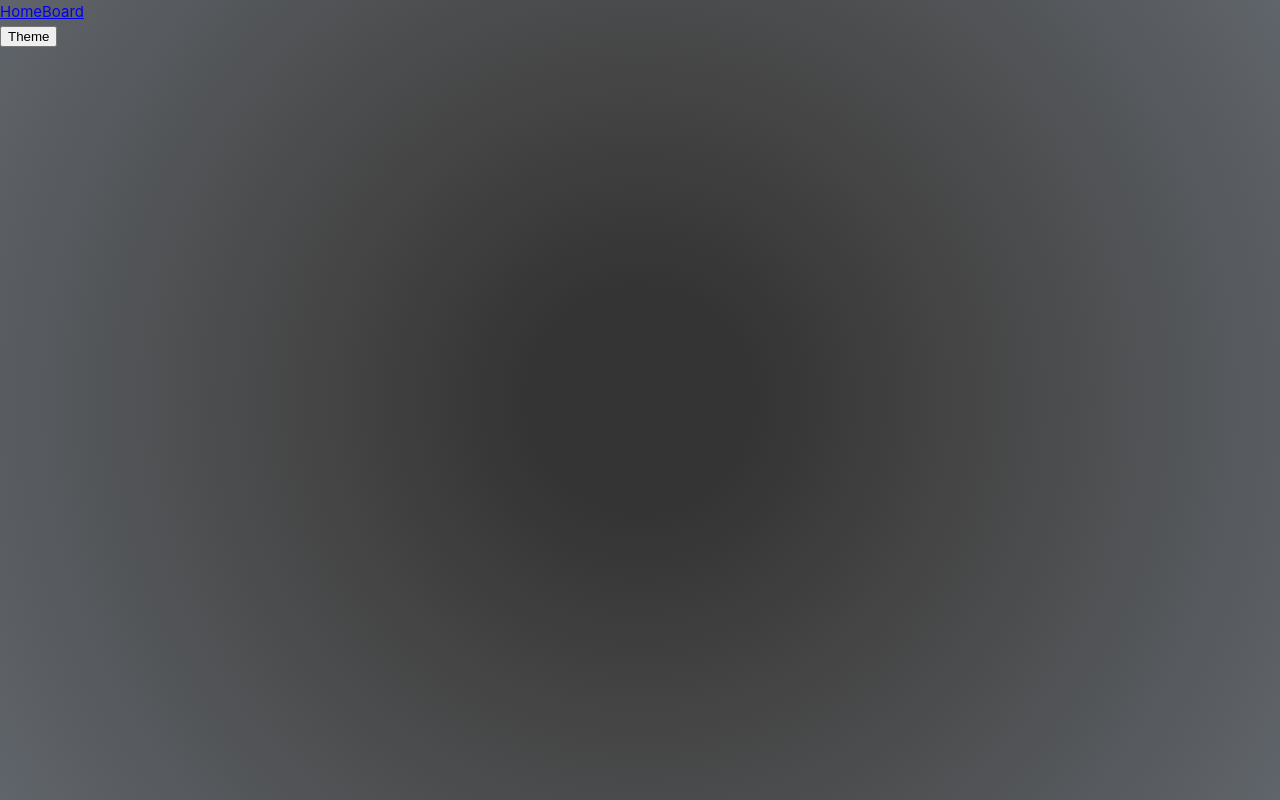
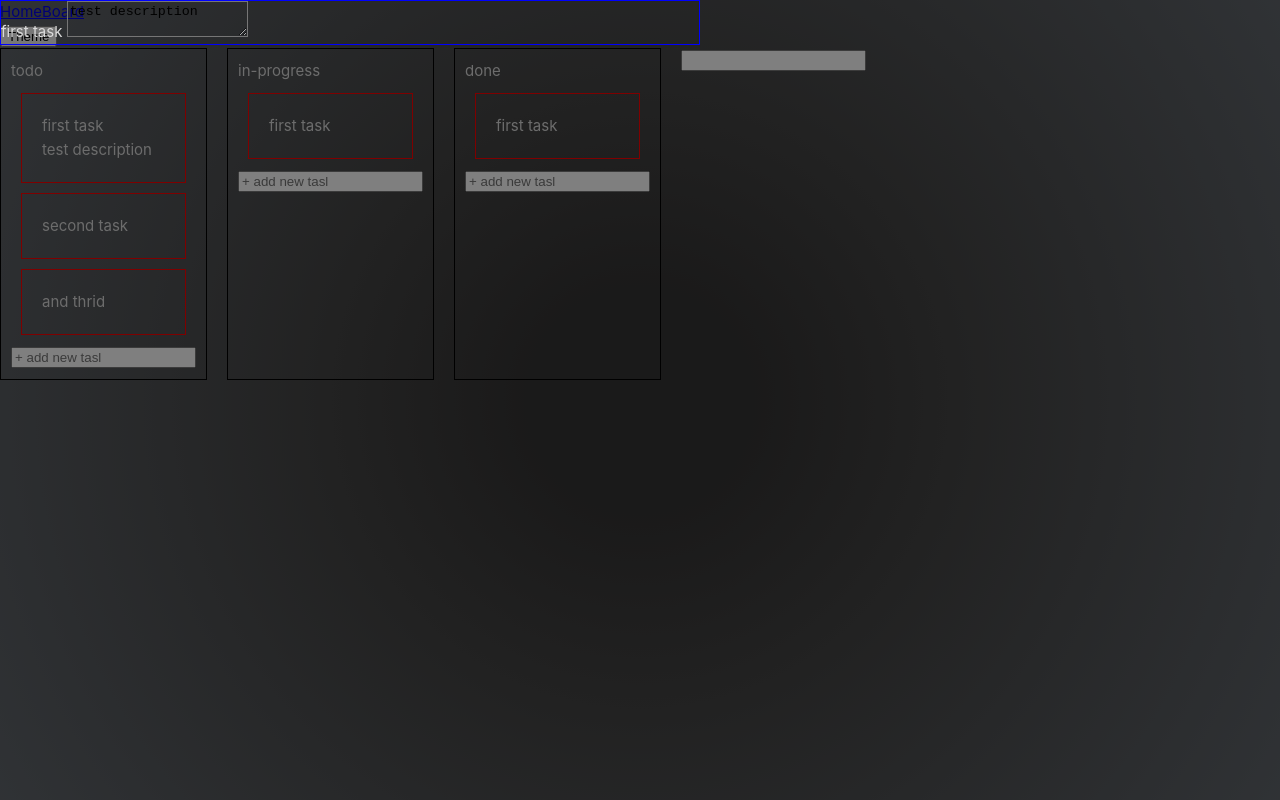
Before and after one commit to orlovse/Craboard, a Vue app: page /board/1/task/1 in a window 1280 px wide. Before the commit this address had no page. Built offline with nearby package versions, Linux system fonts and the light colour scheme.

Commit message:
Refactor components

```diff
--- a/src/components/BoardColumn.vue
+++ b/src/components/BoardColumn.vue
@@ -1,18 +1,19 @@
 <script setup lang="ts">
-import { useBoardsStore, type Column } from "@/stores/boards";
+import { useBoardsStore, type ColumnType } from "@/stores/boards";
 
 import ColumnTask from "./ColumnTask.vue";
 import CustomDrop from "./CustomDrop.vue";
-import CustomDrag, { type TransferDataType } from "./CustomDrag.vue";
+import CustomDrag from "./CustomDrag.vue";
+import { useMoveTaskOrColumn } from "@/composables/useMoveTaskOrColumn";
 
 interface IProps {
-  column: Column;
+  column: ColumnType;
   columnIndex: number;
 }
 
 const boardStore = useBoardsStore();
 
-const { createTask, moveColumn: moveColumnAction } = boardStore;
+const { createTask } = boardStore;
 
 const addNewTask = (e: any, tasks: any) => {
   createTask(tasks, e?.target?.value);
@@ -21,15 +22,14 @@ const addNewTask = (e: any, tasks: any) => {
 
 const props = defineProps<IProps>();
 
-const moveColumn = (transferData: TransferDataType) => {
-  const { fromColumnIndex } = transferData;
-
-  moveColumnAction(fromColumnIndex, props.columnIndex);
-};
+const { moveTaskOrColumn } = useMoveTaskOrColumn({
+  columnIndex: props.columnIndex,
+  column: props.column,
+});
 </script>
 
 <template>
-  <CustomDrop @drop="moveColumn">
+  <CustomDrop @drop="moveTaskOrColumn">
     <CustomDrag
       class="column"
       :transferData="{ type: 'column', fromColumnIndex: columnIndex }"
--- a/src/components/ColumnTask.vue
+++ b/src/components/ColumnTask.vue
@@ -1,50 +1,35 @@
 <script setup lang="ts">
 import { useRouter } from "vue-router";
 
-import type { Column, Task } from "@/stores/boards";
-import { useBoardsStore } from "@/stores/boards";
+import type { ColumnType, TaskType } from "@/stores/boards";
 
-import CustomDrag, { type TransferDataType } from "./CustomDrag.vue";
+import CustomDrag from "./CustomDrag.vue";
 import CustomDrop from "./CustomDrop.vue";
+import { useMoveTaskOrColumn } from "@/composables/useMoveTaskOrColumn";
 
 interface IProps {
-  task: Task;
+  task: TaskType;
   taskIndex: number;
   columnIndex: number;
-  column: Column;
+  column: ColumnType;
 }
 
 const props = defineProps<IProps>();
 
 const router = useRouter();
 
-const boardStore = useBoardsStore();
-
-const { moveTask: moveTaskAction, getBoardByName } = boardStore;
-
-const selectedBoard = getBoardByName("first");
-
 const openTaskModal = (taskId: string) => {
-  router.push({ name: "task", params: { id: taskId } });
+  router.push({ name: "task", params: { taskId } });
 };
 
-const moveTask = (transferData: TransferDataType) => {
-  const { fromColumnIndex, fromTaskIndex } = transferData;
-
-  const fromTasks =
-    (selectedBoard && selectedBoard[fromColumnIndex]?.tasks) || [];
-
-  moveTaskAction(
-    fromTasks,
-    props.column?.tasks,
-    fromTaskIndex || 0,
-    props.taskIndex
-  );
-};
+const { moveTaskOrColumn } = useMoveTaskOrColumn({
+  column: props.column,
+  taskIndex: props.taskIndex || 0,
+});
 </script>
 
 <template>
-  <CustomDrop @drop="moveTask">
+  <CustomDrop @drop="moveTaskOrColumn">
     <CustomDrag
       class="taskCard"
       :transferData="{
--- a/src/components/CustomDrag.vue
+++ b/src/components/CustomDrag.vue
@@ -17,7 +17,6 @@ const onDrag = (event: DragEvent) => {
   if (dataTransfer) {
     dataTransfer.effectAllowed = "move";
     dataTransfer.dropEffect = "move";
-    console.log("props", props.transferData);
 
     dataTransfer.setData("payload", JSON.stringify(props.transferData));
   }
--- /dev/null
+++ b/src/composables/useMoveTaskOrColumn.ts
@@ -0,0 +1,47 @@
+import { computed } from "vue";
+import { useRoute } from "vue-router";
+
+import type { TransferDataType } from "@/components/CustomDrag.vue";
+import { useBoardsStore, type ColumnType } from "@/stores/boards";
+
+type UseMoveTaskOrColumnType = {
+  column?: ColumnType;
+  columnIndex?: number;
+  taskIndex?: number;
+};
+
+export const useMoveTaskOrColumn = (props: UseMoveTaskOrColumnType) => {
+  const { column, columnIndex, taskIndex } = props;
+
+  const boardStore = useBoardsStore();
+  const route = useRoute();
+
+  const {
+    moveTask: moveTaskAction,
+    moveColumn: moveColumnAction,
+    getBoardById,
+  } = boardStore;
+
+  const boardId = computed(() => {
+    return route.params.boardId as string;
+  });
+
+  const selectedBoard = getBoardById(boardId.value);
+
+  const moveTaskOrColumn = (transferData: TransferDataType) => {
+    const { type, fromColumnIndex, fromTaskIndex } = transferData;
+
+    if (type === "column" && columnIndex) {
+      moveColumnAction(fromColumnIndex, columnIndex);
+    }
+
+    if (type === "task" && column) {
+      const fromTasks =
+        (selectedBoard && selectedBoard[fromColumnIndex]?.tasks) || [];
+
+      moveTaskAction(fromTasks, column, fromTaskIndex || 0, taskIndex || 0);
+    }
+  };
+
+  return { moveTaskOrColumn };
+};
--- a/src/main.ts
+++ b/src/main.ts
@@ -9,4 +9,6 @@ const app = createApp(App);
 app.use(createPinia());
 app.use(router);
 
-app.mount("#app");
+router.isReady().then(() => {
+  app.mount("#app");
+});
--- a/src/router/index.ts
+++ b/src/router/index.ts
@@ -20,12 +20,12 @@ const router = createRouter({
       component: () => import("../views/AboutView.vue"),
     },
     {
-      path: "/board",
+      path: "/board/:boardId",
       name: "board",
       component: AboutView,
       children: [
         {
-          path: "task/:id",
+          path: "task/:taskId",
           name: "task",
           component: TaskView,
         },
--- a/src/stores/boards.ts
+++ b/src/stores/boards.ts
@@ -1,3 +1,4 @@
+import router from "@/router";
 import { defineStore } from "pinia";
 
 const boardList = [
@@ -48,67 +49,76 @@ const boardList = [
   },
 ];
 
-export type Task = {
+export type TaskType = {
   description: string;
   name: string;
   id: string;
   userAssigned: null;
 };
 
-export type Column = {
+export type ColumnType = {
   name: string;
-  tasks: Task[];
+  tasks: TaskType[];
 };
 
-export type BoardsState = {
-  loading: false;
-  boards:
-    | {
-        boardId: string;
-        boardName: string;
-        boardContent: Column[];
-      }[]
-    | null;
+export type BoardType = {
+  boardName: string;
+  boardContent: ColumnType[];
+};
+
+export type BoardsHashType = {
+  [boardId: string]: BoardType;
+};
+
+export type BoardsStateType = {
+  loading: boolean;
+  boards: BoardsHashType | null;
 };
 
 export const useBoardsStore = defineStore({
   id: "boards",
   state: () =>
     ({
-      boards: [
-        {
-          boardId: "12345",
-          boardName: "first",
-          boardContent: boardList,
-        },
-      ],
-    } as BoardsState),
+      boards: null,
+      loading: false,
+    } as BoardsStateType),
   getters: {
-    getBoardByName: (state) => {
-      return (boardName: string) => {
+    getBoardById: (state) => {
+      return (boardId: string) => {
         const { boards } = state;
 
         if (boards) {
-          const selectedBoard = boards.find((board) => {
-            return board.boardName === boardName;
-          });
-
-          return selectedBoard?.boardContent;
+          return boards[boardId]?.boardContent;
         }
       };
     },
   },
   actions: {
-    getBoards() {
-      // this.boards = [
-      //   {
-      //     boardId: "12345",
-      //     boardName: "first",
-      //     boardContent: boardList,
-      //   },
-      // ];
+    getBoardsList() {
+      return [
+        { boadrId: "1111", boardName: "First Board" },
+        { boadrId: "2222", boardName: "Second Board" },
+        { boadrId: "3333", boardName: "Third Board" },
+      ];
     },
-    createTask(tasks: Task[], taskName: string) {
+    getBoard() {
+      this.loading = true;
+
+      const boardId = router.currentRoute.value.params.boardId as string;
+
+      setTimeout(() => {
+        this.boards = {
+          ...this.boards,
+          [boardId]: {
+            boardName: "First Board",
+            boardContent: boardList,
+          },
+        };
+
+        this.loading = false;
+      }, 1000);
+    },
+    createTask(tasks: TaskType[], taskName: string) {
       //server should return id
       const id = Math.random().toString(16).slice(2);
       tasks.push({
@@ -120,26 +130,32 @@ export const useBoardsStore = defineStore({
     },
     createColumn(name: string) {
       //server should return id and after that need to store new column
-      this.getBoardByName("first")?.push({
+      const boardId = router.currentRoute.value.params.boardId as string;
+
+      this.getBoardById(boardId)?.push({
         name,
         tasks: [],
       });
     },
-    updateTask(tasks: Task[], task: Task) {
+    updateTask(tasks: TaskType[], task: TaskType) {
       // task[key] = value;
     },
     moveTask(
-      fromTasks: Task[],
-      toTasks: Task[],
+      fromTasks: TaskType[],
+      toColumn: ColumnType,
       fromTaskIndex: number,
       toTaskIndex: number
     ) {
       const taskToMove = fromTasks.splice(fromTaskIndex, 1)[0];
-      toTasks.splice(toTaskIndex, 0, taskToMove);
+
+      toColumn.tasks.splice(toTaskIndex, 0, taskToMove);
     },
     moveColumn(fromColumnIndex: number, toColumnIndex: number) {
-      const columnList = this.getBoardByName("first");
+      const boardId = router.currentRoute.value.params.boardId as string;
+
+      const columnList = this.getBoardById(boardId);
       const columnToMove = columnList?.splice(fromColumnIndex, 1)[0];
+
       if (columnToMove) {
         columnList?.splice(toColumnIndex, 0, columnToMove);
       }
--- a/src/views/AboutView.vue
+++ b/src/views/AboutView.vue
@@ -1,9 +1,9 @@
 <script setup lang="ts">
+import { computed, ref } from "@vue/reactivity";
+import { useRoute, useRouter } from "vue-router";
+import { storeToRefs } from "pinia";
+
 import { useBoardsStore } from "@/stores/boards";
-import { computed, ref } from "@vue/reactivity";
-
-import { useRoute, useRouter } from "vue-router";
-
 import BoardColumn from "@/components/BoardColumn.vue";
 
 const boardStore = useBoardsStore();
@@ -12,8 +12,19 @@ const router = useRouter();
 
 const newColumnName = ref("");
 
-const { createColumn, getBoardByName, getBoards } = boardStore;
-const selectedBoard = getBoardByName("first");
+const { createColumn, getBoardById, getBoard } = boardStore;
+
+getBoard();
+
+const { loading } = storeToRefs(boardStore);
+
+const boardId = computed(() => {
+  return route.params.boardId as string;
+});
+
+const selectedBoard = computed(() => {
+  return getBoardById(boardId.value);
+});
 
 const addNewColumn = () => {
   createColumn(newColumnName.value);
@@ -26,12 +37,11 @@ const isTaskOpen = computed(() => {
 const closeTaskModal = () => {
   router.push({ name: "board" });
 };
-
-getBoards();
 </script>
 
 <template>
-  <div class="board">
+  <div class="board" v-if="selectedBoard">
+    <div v-if="loading">Loading</div>
     <BoardColumn
       v-for="(column, columnIndex) of selectedBoard"
       :key="column.name"
--- a/src/views/TaskView.vue
+++ b/src/views/TaskView.vue
@@ -1,19 +1,23 @@
 <script setup lang="ts">
-import { useBoardsStore, type Task } from "@/stores/boards";
+import { useBoardsStore, type TaskType } from "@/stores/boards";
 import { computed } from "@vue/reactivity";
 import { useRoute } from "vue-router";
 
 const route = useRoute();
 const boardStore = useBoardsStore();
-const { getBoardByName } = boardStore;
+const { getBoardById } = boardStore;
 
-const board = getBoardByName("first");
+const boardId = computed(() => {
+  return route.params.boardId as string;
+});
 
 const taskId = computed(() => {
-  return route.params.id;
+  return route.params.taskId;
 });
 
-let selectedTask: Task | null = null;
+const board = getBoardById(boardId.value);
+
+let selectedTask: TaskType | null = null;
 
 board?.some((column) => {
   column.tasks.some((task) => {
```
